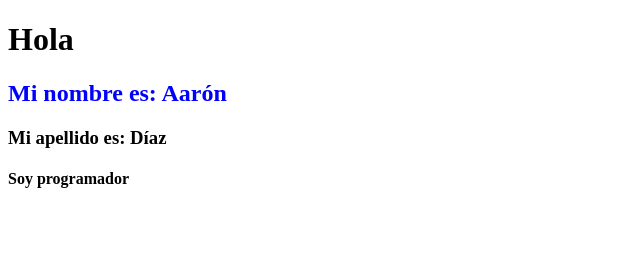
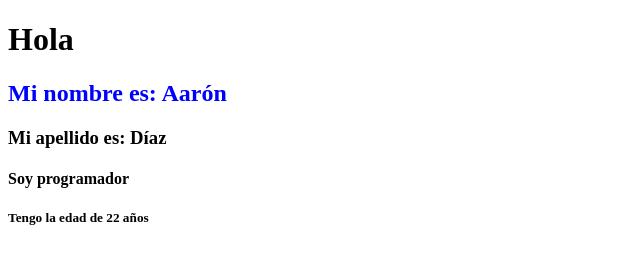
Before and after one commit to diazzepeda/PracticaGit, a plain HTML site: page PracticaGit/index.html in a window 1280 px wide. Shown: the whole page, without its empty margins (0-640 px from the left). Drawn offline with Linux system fonts and the light colour scheme.

Commit message:
Creamos H5

```diff
--- a/PracticaGit/index.html
+++ b/PracticaGit/index.html
@@ -14,5 +14,6 @@
     <h2>Mi nombre es: Aarón</h2>
     <h3>Mi apellido es: Díaz</h3>
     <h4>Soy programador</h4>
+    <h5>Tengo la edad de 22 años</h5>
 </body>
 </html>
```
